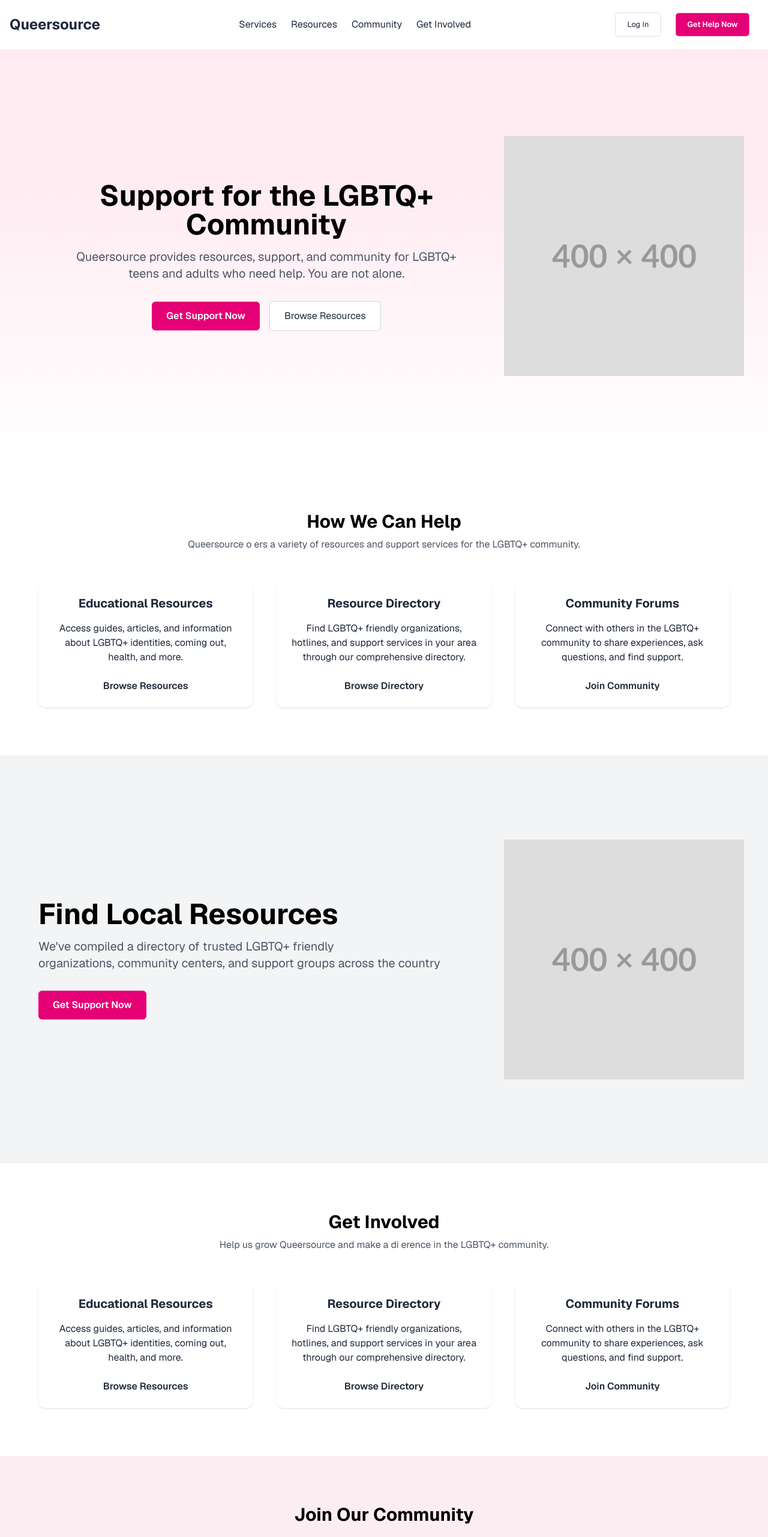
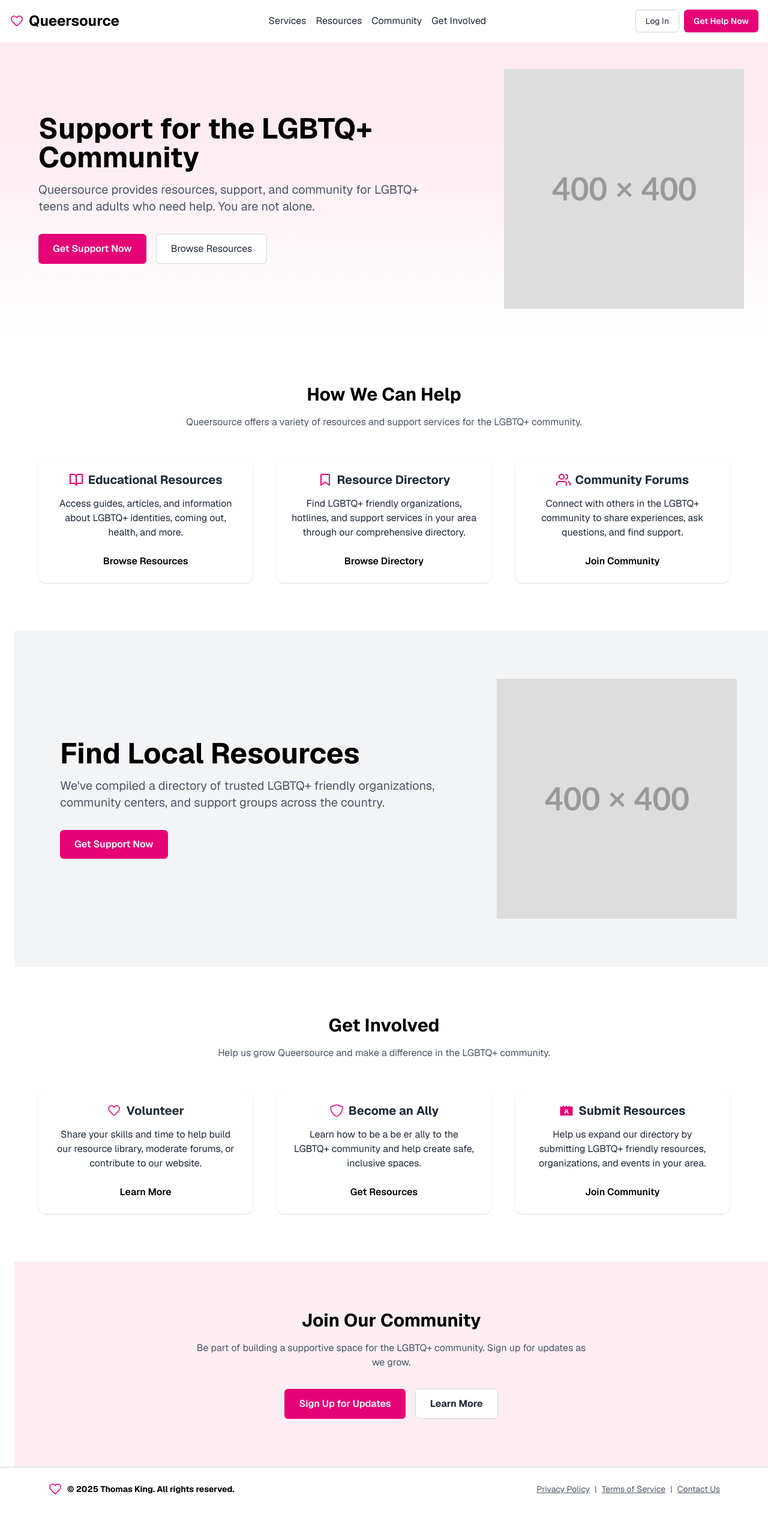
Before and after one commit to ThomasKingSolutions/queersource, a Next.js app: page /home in a window 1280 px wide. Shown: the top 2563 px of the page at 60% size. After the commit the page ends 2519 px from the top, so only its background shows below. Built offline with nearby package versions, Linux system fonts and the light colour scheme.

Commit message:
committing changes for page review

```diff
--- a/package.json
+++ b/package.json
@@ -13,7 +13,9 @@
     "next": "15.3.0",
     "pg": "^8.14.1",
     "react": "^19.0.0",
-    "react-dom": "^19.0.0"
+    "react-dom": "^19.0.0",
+    "react-icons": "^5.5.0",
+    "react-native": "^0.79.1"
   },
   "devDependencies": {
     "@eslint/eslintrc": "^3",
--- a/src/app/home/page.tsx
+++ b/src/app/home/page.tsx
@@ -1,34 +1,56 @@
 import React from "react";
 import Image from "next/image";
+import { IoMdHeartEmpty  } from "react-icons/io";
+import { FiBookmark, FiBookOpen, FiUsers } from "react-icons/fi";
+import { IoShieldOutline } from "react-icons/io5";
+import { AiFillContacts } from "react-icons/ai";
+
+
+
 
 export default function QueersourceHome() {
   return (
     <main className="font-sans text-gray-800">
-      <nav>
-        <section className="flex justify-between items-center bg-white shadow-md p-4">
-          <section className="text-2xl font-bold text-black-600">Queersource</section>
-          <section className="flex space-x-6 text-gray-800 align-center content-center items-center">
-            <p><a href="#services" className="hover:text-pink-600">Services</a></p>
-            <p><a href="#resources" className="hover:text-pink-600">Resources</a></p>
-            <p><a href="#community" className="hover:text-pink-600">Community</a></p>
-            <p><a href="#get-involved" className="hover:text-pink-600">Get Involved</a></p>
+      <nav className="bg-white shadow-md p-4">
+        <section className="flex flex-wrap justify-between items-center gap-y-4">
+          <section className="flex items-center gap-2">
+            <IoMdHeartEmpty className="text-pink-600 text-2xl" />
+            <span className="text-2xl font-bold text-black">Queersource</span>
           </section>
-          <section className="flex text-gray-800 align-center content-center items-center">
-          <button className="bg-white border border-gray-300 px-6 py-3 rounded-md scale-80">Log In</button>
-            <button className="bg-pink-600 text-white font-semibold px-6 py-3 rounded-md scale-80">Get Help Now</button>
+
+          <section className="flex flex-wrap justify-center gap-x-4 gap-y-2 text-gray-800">
+            <a href="#services" className="hover:text-pink-600">Services</a>
+            <a href="#resources" className="hover:text-pink-600">Resources</a>
+            <a href="#community" className="hover:text-pink-600">Community</a>
+            <a href="#get-involved" className="hover:text-pink-600">Get Involved</a>
+          </section>
+
+          <section className="flex flex-wrap gap-2">
+            <button className="bg-white border border-gray-300 px-4 py-2 rounded-md text-sm">
+              Log In
+            </button>
+            <button className="bg-pink-600 text-white font-semibold px-4 py-2 rounded-md text-sm">
+              Get Help Now
+            </button>
           </section>
         </section>
       </nav>
 
-      <section className="flex justify-between items-center bg-[linear-gradient(0deg,rgba(255,255,255,1)_0%,rgba(255,235,242,1)_70%)] p-10">
-        <section className="py-20 text-center px-6 pr-4 mt-25 mb-25">
-          <h1 className="text-4xl md:text-5xl font-bold mb-4 text-black">Support for the LGBTQ+ Community</h1>
-          <p className="text-lg md:text-xl max-w-2xl mx-auto mb-8 text-gray-600">
+      <section className="flex flex-col-reverse md:flex-row justify-between items-center bg-[linear-gradient(0deg,rgba(255,255,255,1)_0%,rgba(255,235,242,1)_70%)] p-10">
+        <section className="text-center md:text-left py-10 md:py-20 px-6 md:pr-10">
+          <h1 className="text-3xl md:text-5xl font-bold mb-4 text-black">
+            Support for the LGBTQ+ Community
+          </h1>
+          <p className="text-lg md:text-xl max-w-2xl mb-8 text-gray-600 mx-auto md:mx-0">
             Queersource provides resources, support, and community for LGBTQ+ teens and adults who need help. You are not alone.
           </p>
-          <section className="space-x-4">
-            <button className="bg-pink-600 text-white font-semibold px-6 py-3 rounded-md">Get Support Now</button>
-            <button className="bg-white border border-gray-300 px-6 py-3 rounded-md">Browse Resources</button>
+          <section className="flex flex-wrap gap-4 justify-center md:justify-start">
+            <button className="bg-pink-600 text-white font-semibold px-6 py-3 rounded-md">
+              Get Support Now
+            </button>
+            <button className="bg-white border border-gray-300 px-6 py-3 rounded-md">
+              Browse Resources
+            </button>
           </section>
         </section>
 
@@ -37,33 +59,34 @@ export default function QueersourceHome() {
           alt="400x400"
           width={400}
           height={400}
-        className="mb-25 mt-25"
+          className="mb-10 md:mb-0 max-w-full h-auto"
         />
-
       </section>
 
-
       <section className="py-20 bg-white px-6 text-center">
-        <h1 className="text-3xl font-bold mb-2 text-black">How We Can Help</h1>
-        <p className="mb-10 max-w-3xl mx-auto text-gray-600 mb-12">
-          Queersource o ers a variety of resources and support services for the LGBTQ+ community.
+        <h1 className="text-3xl font-bold mb-4 text-black">How We Can Help</h1>
+        <p className="mb-12 max-w-3xl mx-auto text-gray-600">
+          Queersource offers a variety of resources and support services for the LGBTQ+ community.
         </p>
 
         <section className="grid md:grid-cols-3 gap-10 max-w-6xl mx-auto">
           {[
             {
+              symbol: <FiBookOpen className="text-pink-600 text-2xl" />,
               title: "Educational Resources",
               description:
                 "Access guides, articles, and information about LGBTQ+ identities, coming out, health, and more.",
               button: "Browse Resources",
             },
             {
+              symbol: <FiBookmark className="text-pink-600 text-2xl" />,
               title: "Resource Directory",
               description:
                 "Find LGBTQ+ friendly organizations, hotlines, and support services in your area through our comprehensive directory.",
               button: "Browse Directory",
             },
             {
+              symbol: <FiUsers className="text-pink-600 text-2xl" />,
               title: "Community Forums",
               description:
                 "Connect with others in the LGBTQ+ community to share experiences, ask questions, and find support.",
@@ -71,95 +94,127 @@ export default function QueersourceHome() {
             },
           ].map((card, idx) => (
             <section key={idx} className="bg-white rounded-xl shadow p-6">
-              <h3 className="text-xl font-bold mb-4">{card.title}</h3>
+              <section className="flex items-center justify-center gap-2 mb-4">
+                <span className="text-pink-600 text-2xl flex items-center">{card.symbol}</span>
+                <h3 className="text-xl font-bold leading-none">{card.title}</h3>
+              </section>
+
               <p className="mb-6">{card.description}</p>
-              <button className="text-black-600 font-semibold">{card.button}</button>
+              <button className="text-black font-semibold">{card.button}</button>
             </section>
           ))}
         </section>
       </section>
 
-      <section className="flex justify-between items-center bg-gray-100 p-10">
-        <section className="py-20 text-center px-6 pr-4 mt-25 mb-25">
-          <h1 className="text-left text-4xl md:text-5xl font-bold mb-4 text-black">
+        {/* Local resources section */}
+      <section className="bg-gray-100 py-20 px-6 ml-6">
+        <section className="flex flex-col-reverse md:flex-row justify-between items-center max-w-6xl mx-auto">
+          <section className="text-center md:text-left py-10 md:py-20 px-6 md:pr-10">
+            <h1 className="text-3xl md:text-5xl font-bold mb-4 text-black">
               Find Local Resources
             </h1>
-          <p className="text-left text-lg md:text-xl max-w-2xl mx-auto mb-8 text-gray-600">
-            We&apos;ve compiled a directory of trusted LGBTQ+ friendly<br />
-            organizations, community centers, and support groups across the country
+            <p className="text-lg md:text-xl max-w-2xl mb-8 text-gray-600 mx-auto md:mx-0">
+              We&apos;ve compiled a directory of trusted LGBTQ+ friendly organizations, community centers, and support groups across the country.
             </p>
-          <section className="text-left max-w-2xl mx-auto">
             <button className="bg-pink-600 text-white font-semibold px-6 py-3 rounded-md">
               Get Support Now
             </button>
           </section>
-        </section>
-
 
           <Image
             src="/400x400Picture.svg"
             alt="400x400"
             width={400}
             height={400}
-        className="mb-25 mt-25"
+            className="mb-10 md:mb-0 max-w-full h-auto"
           />
-
+        </section>
       </section>
 
       <section className="py-20 bg-white px-6 text-center">
-        <h1 className="text-3xl font-bold mb-2 text-black">Get Involved</h1>
-        <p className="mb-10 max-w-3xl mx-auto text-gray-600 mb-12">
-          Help us grow Queersource and make a di erence in the LGBTQ+ community.
+      <h1 className="text-3xl font-bold mb-4 text-black">Get Involved</h1>
+      <p className="mb-12 max-w-3xl mx-auto text-gray-600">
+        Help us grow Queersource and make a difference in the LGBTQ+ community.
       </p>
 
       <section className="grid md:grid-cols-3 gap-10 max-w-6xl mx-auto">
           {[
             {
-              title: "Educational Resources",
+              symbol: <IoMdHeartEmpty className="text-pink-600 text-2xl" />,
+              title: "Volunteer",
               description:
-                "Access guides, articles, and information about LGBTQ+ identities, coming out, health, and more.",
-              button: "Browse Resources",
+                " Share your skills and time to help build our resource library, moderate forums, or contribute to our website.",
+              button: "Learn More",
             },
             {
-              title: "Resource Directory",
+              symbol: <IoShieldOutline className="text-pink-600 text-2xl" />,
+              title: "Become an Ally",
               description:
-                "Find LGBTQ+ friendly organizations, hotlines, and support services in your area through our comprehensive directory.",
-              button: "Browse Directory",
+                " Learn how to be a be er ally to the LGBTQ+ community and help create safe, inclusive spaces.",
+              button: "Get Resources",
             },
             {
-              title: "Community Forums",
+              symbol: <AiFillContacts className="text-pink-600 text-2xl" />,
+              title: "Submit Resources",
               description:
-                "Connect with others in the LGBTQ+ community to share experiences, ask questions, and find support.",
+                " Help us expand our directory by submitting LGBTQ+ friendly resources, organizations, and events in your area.",
               button: "Join Community",
             },
           ].map((card, idx) => (
             <section key={idx} className="bg-white rounded-xl shadow p-6">
-              <h3 className="text-xl font-bold mb-4">{card.title}</h3>
+              <section className="flex items-center justify-center gap-2 mb-4">
+                <span className="text-pink-600 text-2xl flex items-center">{card.symbol}</span>
+                <h3 className="text-xl font-bold leading-none">{card.title}</h3>
+              </section>
+
               <p className="mb-6">{card.description}</p>
-              <button className="text-black-600 font-semibold">{card.button}</button>
+              <button className="text-black font-semibold">{card.button}</button>
             </section>
           ))}
         </section>
       </section>
 
-      <section className="bg-[#fcedf3] py-20 px-6 text-center">
+
+      {/* Community section */}
+      <section className="bg-[#fcedf3] py-20 px-6 text-center ml-6">
+        <section className="max-w-6xl mx-auto">
           <h2 className="text-3xl text-black font-bold mb-4">Join Our Community</h2>
           <p className="mb-8 text-gray-600 max-w-2xl mx-auto">
             Be part of building a supportive space for the LGBTQ+ community. Sign up for updates as we grow.
           </p>
-        <section className="space-x-4">
-          <button className="bg-pink-600 text-white font-semibold px-6 py-3 rounded-md">Sign Up for Updates</button>
-          <button className="bg-white border font-bold border-gray-300 px-6 py-3 rounded-md">Learn More</button>
+          <section className="flex flex-wrap justify-center gap-4">
+            <button className="bg-pink-600 text-white font-semibold px-6 py-3 rounded-md">
+              Sign Up for Updates
+            </button>
+            <button className="bg-white border font-bold border-gray-300 px-6 py-3 rounded-md">
+              Learn More
+            </button>
+          </section>
         </section>
       </section>
 
-      <footer className="bg-white border text-gray-600 text-sm text-center py-6 border-gray-300">
-        <p>
-          &copy; 2025 Thomas King. All rights reserved. &nbsp;
-          <a href="#" className="underline">Privacy Policy</a> &nbsp;|&nbsp; <a href="#" className="underline">Terms of Service</a> &nbsp;|&nbsp;
+      <footer className="bg-white border-t text-gray-600 text-sm py-6 border-gray-300">
+        <section className="flex justify-between items-center w-full max-w-6xl mx-auto px-4">
+
+          <section className="flex items-center gap-2">
+            <IoMdHeartEmpty className="text-pink-600 text-2xl" />
+            <span className="text-sm font-bold text-black">
+              &copy; 2025 Thomas King. All rights reserved.
+            </span>
+          </section>
+
+          <section className="flex items-center gap-2 text-sm">
+            <a href="#" className="underline">Privacy Policy</a>
+            <span>|</span>
+            <a href="#" className="underline">Terms of Service</a>
+            <span>|</span>
             <a href="#" className="underline">Contact Us</a>
-        </p>
+          </section>
+
+        </section>
       </footer>
+
+
     </main>
   );
 }
```
Also changed, not shown: 1 other file (tests, documents, lock files or other folders). Lines whose indentation alone changed are shown as unchanged.
